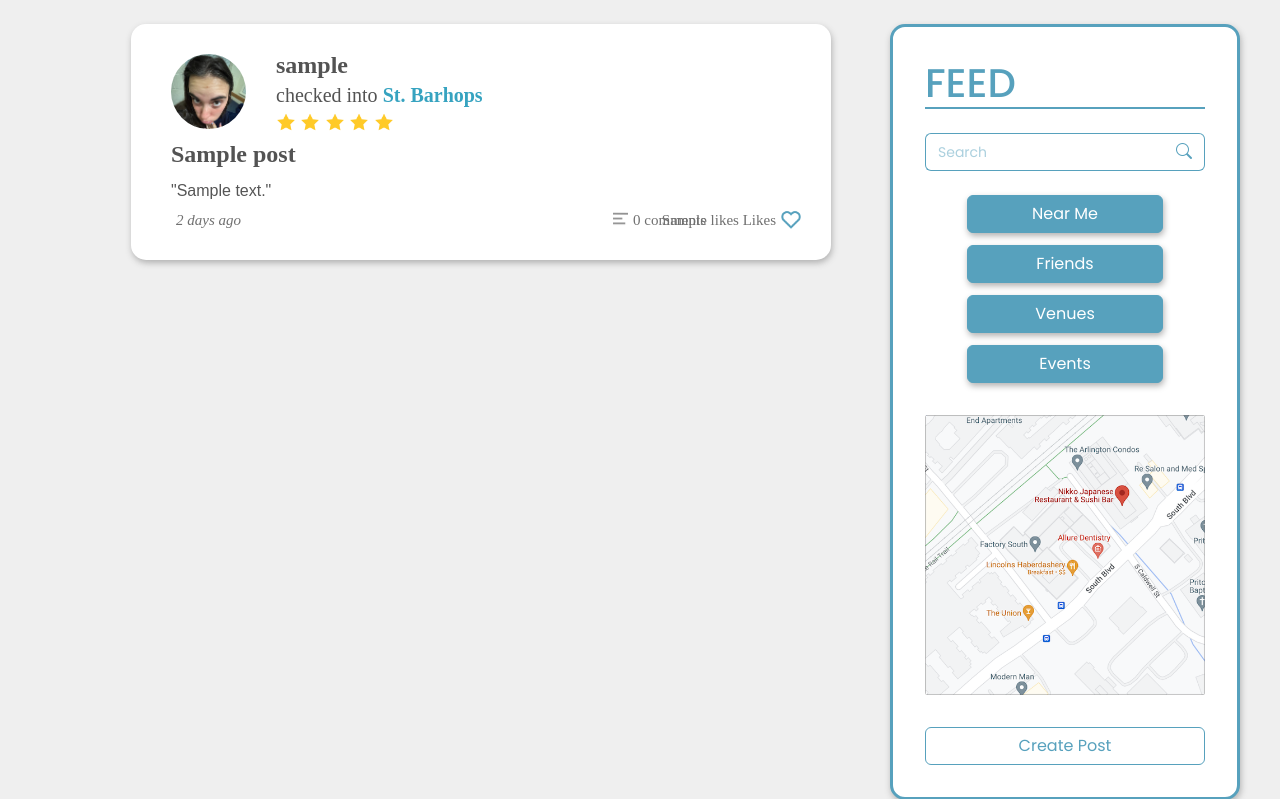
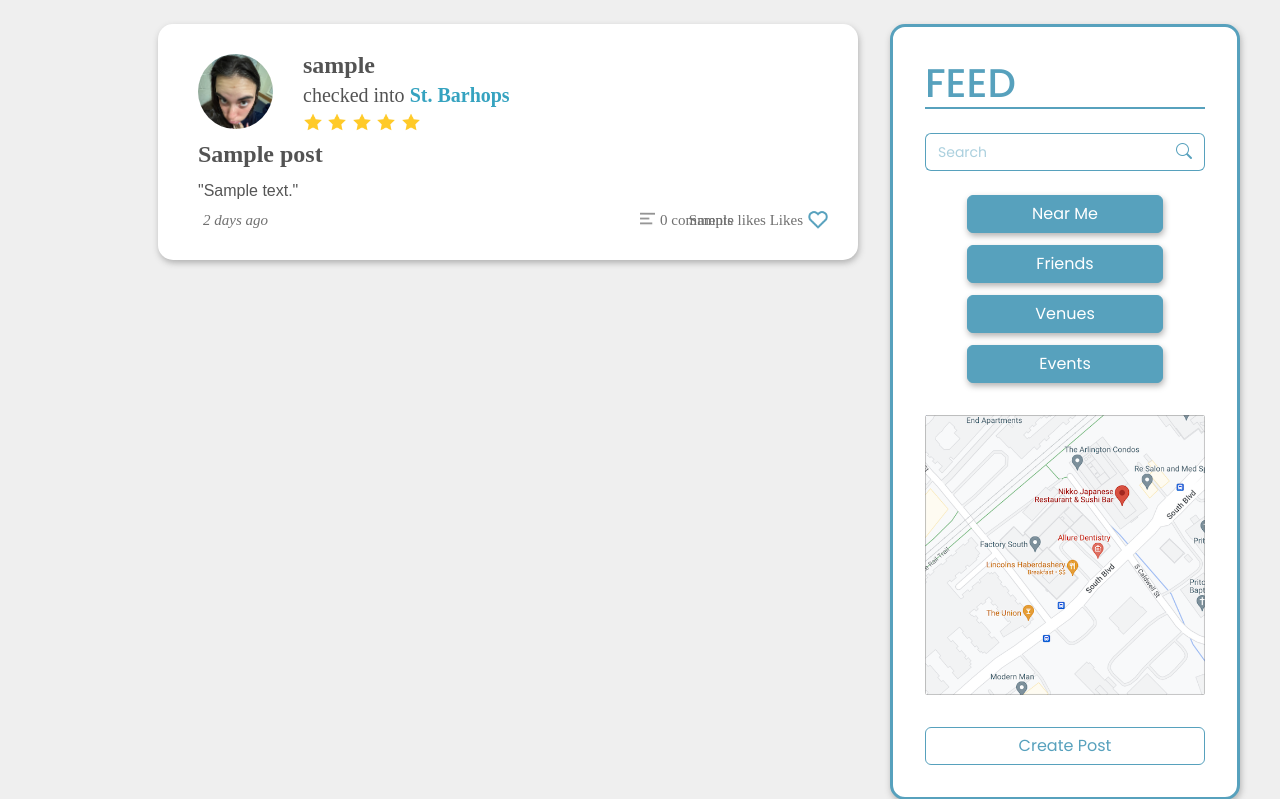
Before and after one commit to WormWaffles/Forum-Project, a Flask app: template templates/feed.html in a window 1280 px wide. Shown: the part 56-855 px from the top of the page. Run offline with Flask 3, Linux system fonts and the light colour scheme; the template is opened without the code that fills it: most values are stand-ins (such as "Sample title", 1, 10 or a date in 2020).

Commit message:
Reduced gap between sidebar and posts

```diff
--- a/static/styles/_feed.css
+++ b/static/styles/_feed.css
@@ -1,6 +1,6 @@
 .container-main {
     display: grid;
-    grid-template-columns: 4fr 1fr;
+    grid-template-columns: 3fr 1fr;
     margin: 1.5em auto;
     max-width: 1200px;
 }
@@ -13,7 +13,8 @@
     background-color: rgb(255, 255, 255);
     border-radius: 15px;
     filter: drop-shadow(1px 3px 3px rgb(177, 177, 177));
-    margin: auto;
+    margin-left: auto;
+    margin-right: 2em;
     margin-bottom: 1rem;
 }
 
```
